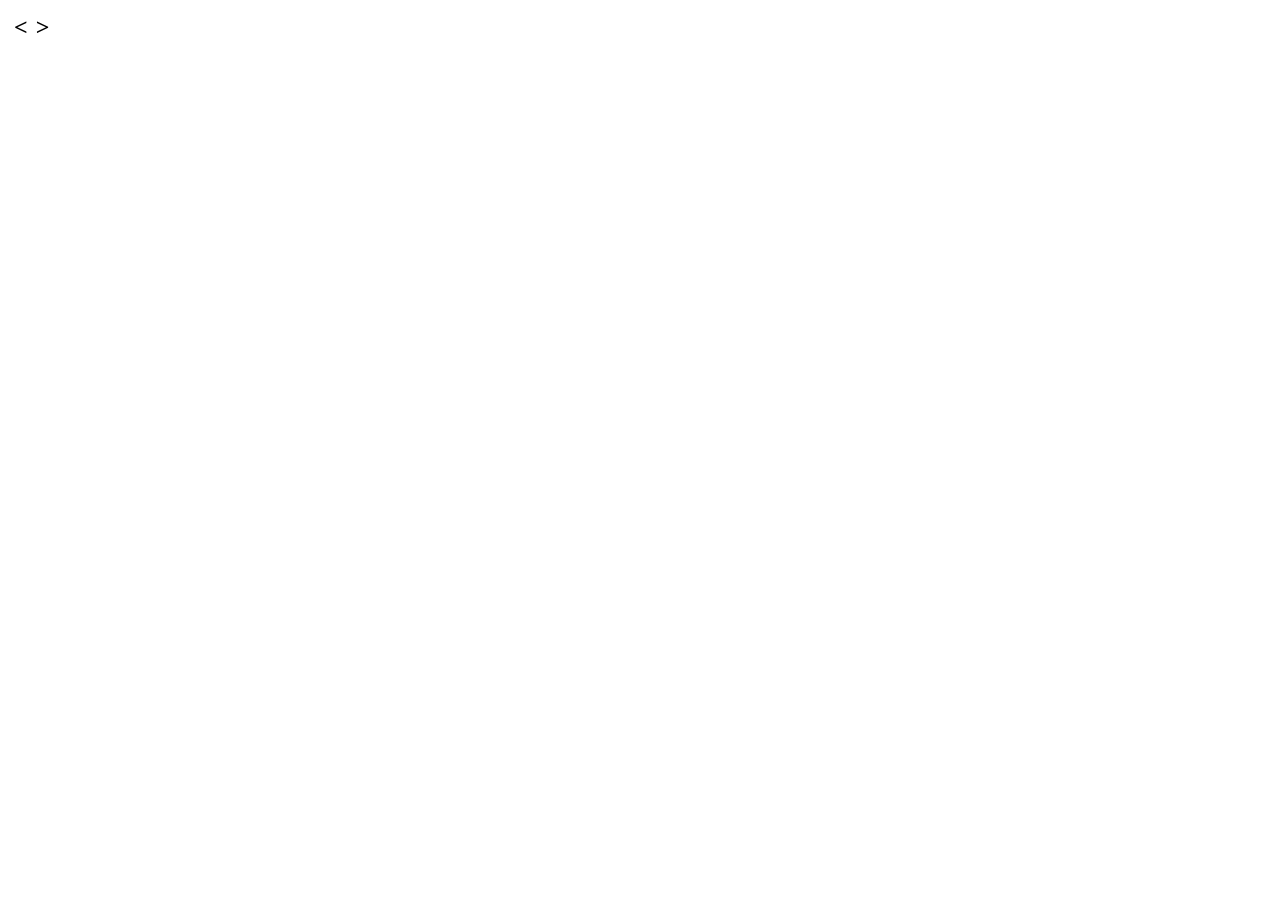
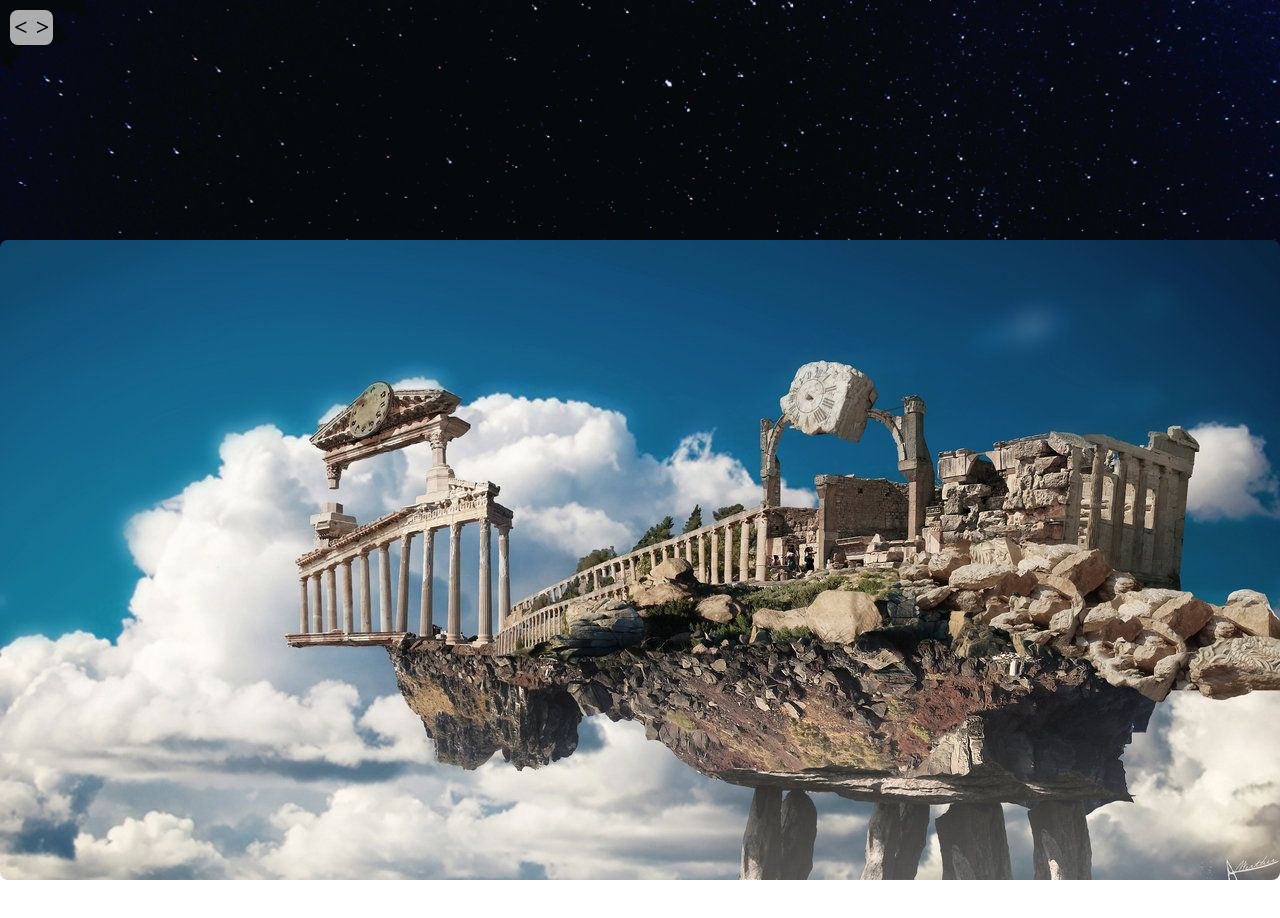
Before and after one commit to guilhermerodrigues680/vue-animated-slide-show, a Vue app: page / in a window 1280 px wide. Before the commit the page ends 800 px from the top, so only its background shows below. Built offline with nearby package versions, Linux system fonts and the light colour scheme.

Commit message:
Criado LandingPage e ImageCard

```diff
--- /dev/null
+++ b/src/components/ImageCard.vue
@@ -0,0 +1,42 @@
+<template>
+  <div class="wrapper">
+    <img class="photo" :src="imgurl" alt="foto">
+    <h3>{{title}}</h3>
+    <p>{{text}}</p>
+  </div>
+</template>
+
+<script>
+export default {
+  name: 'ImageCard',
+
+  props: {
+    imgurl: String,
+    title: String,
+    text: String,
+  },
+}
+</script>
+
+<style scoped>
+h3, p {
+  margin: 0;
+}
+
+.wrapper {
+  display: grid;
+  grid-template-columns: repeat(1, minmax(0, 1fr));
+  grid-template-rows: 4fr 1fr 1fr;
+  place-items: center;
+  height: 40%;
+  width: 50%;
+}
+
+.photo {
+  height: 100%;
+  width: auto;
+  object-fit: contain;
+  border-radius: 0.5rem;
+  vertical-align: middle;
+}
+</style>
--- a/src/views/LandingPage.vue
+++ b/src/views/LandingPage.vue
@@ -1,15 +1,43 @@
 <template>
-  <div>
-
+  <div class="page-container">
+    <ImageCard
+      :imgurl="imageList[currentImage].imgUrl"
+      :title="imageList[currentImage].title"
+      :text="imageList[currentImage].text"
+    />
   </div>
 </template>
 
 <script>
+import ImageCard from "@/components/ImageCard.vue";
+
 export default {
   name: 'LandingPage',
+
+  components: {
+    ImageCard,
+  },
+
+  data: () => ({
+    imageList: [
+      { imgUrl: require('@/assets/demo-img-1.jpg'), title: 'demo-img-1', text: 'Imagem demo 1' },
+      { imgUrl: require('@/assets/demo-img-2.jpg'), title: 'demo-img-2', text: 'Imagem demo 2' },
+      { imgUrl: require('@/assets/demo-img-3.jpg'), title: 'demo-img-3', text: 'Imagem demo 3' },
+      { imgUrl: require('@/assets/demo-img-4.jpg'), title: 'demo-img-4', text: 'Imagem demo 4' },
+    ],
+    currentImage: 0,
+  }),
 }
 </script>
 
 <style scoped>
-
+.page-container {
+  display: grid;
+  grid-template-rows: 100vh;
+  place-items: center;
+  background: #157bad url('~@/assets/night-sky.jpg') no-repeat;
+  background-size: cover;
+  color: white;
+  font-family: sans-serif;
+}
 </style>
```
